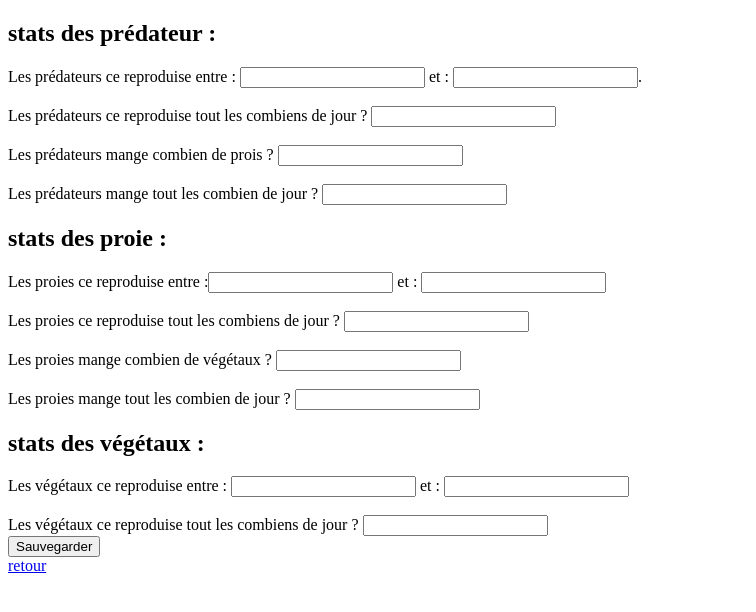
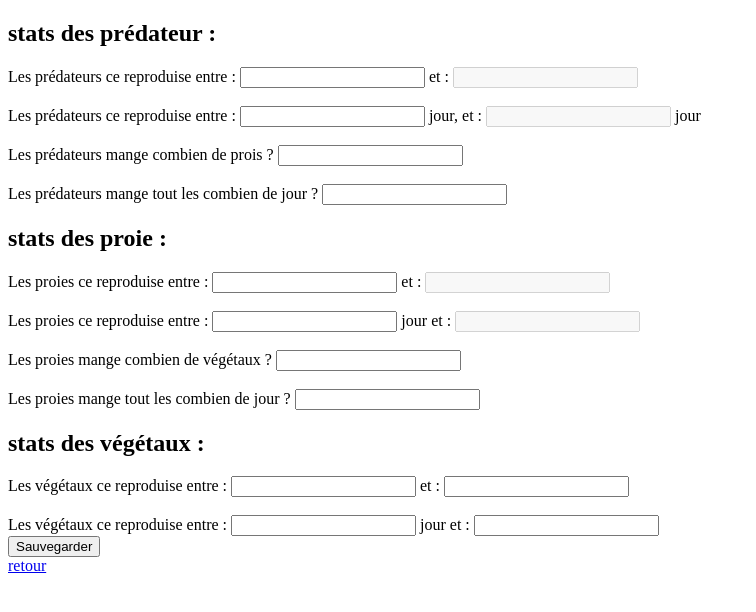
Before and after one commit to PetitJump/Naturalia, a Flask app: page /regles in a window 1280 px wide. Shown: the top 612 px of the page, without its empty margins (0-756 px from the left). Run offline with Flask 3, Linux system fonts and the light colour scheme.

Commit message:
Refactor regles.html for improved structure and clarity

```diff
--- a/templates/regles.html
+++ b/templates/regles.html
@@ -8,22 +8,98 @@
 <body>
     <form method="POST" action="/modifier">
         <label for="predateur"><h2>stats des prédateur :</h2></label>
-        <label for="predateur">Les prédateurs ce reproduise entre : <input type="number" id="nb_bebe_predateur1" name="nb_bebe_predateur1"  placeholder=" " required> et : <input type="number" id="nb_bebe_predateur2" name="nb_bebe_predateur2"  placeholder=" " required>.</label><br><br>
-        <label for="predateur">Les prédateurs ce reproduise tout les combiens de jour ? <input type="number" id="nb_bebe_tout_les_preda" name="nb_bebe_tout_les_preda"  placeholder=" " required></label><br><br>
-        <label for="predateur">Les prédateurs mange combien de prois ? <input type="number" id="nb_de_nourriture_predateur" name="nb_de_nourriture_predateur"  placeholder=" " required></label><br><br>
-        <label for="predateur">Les prédateurs mange tout les combien de jour ? <input type="number" id="nb_de_nourriture_tout_les_predateur" name="nb_de_nourriture_tout_les_predateur"  placeholder=" " required></label><br>
+        <label for="predateur">
+            Les prédateurs ce reproduise entre :
+            <input  type="number"
+                    id="nb_bebe_predateur1"
+                    name="nb_bebe_predateur1"
+                    class="min" required>
+            et :
+            <input  type="number"
+                    id="nb_bebe_predateur2"
+                    name="nb_bebe_predateur2"
+                    class="max" disabled>
+        </label><br><br>
+        <label for="predateur">
+            Les prédateurs ce reproduise entre :
+            <input  type="number"
+                    id="nb_bebe_tout_les_preda"
+                    name="nb_bebe_tout_les_preda"
+                    placeholder=" " required>
+            jour, et :
+            <input  type="number"
+                    id="nb_bebe_tout_les_preda2"
+                    name="nb_bebe_tout_les_preda2"
+                    placeholder=" "
+                    disabled>
+            jour
+        </label><br><br>
+
+
+        <label for="predateur">
+            Les prédateurs mange combien de prois ?
+            <input  type="number"
+                    id="nb_de_nourriture_predateur"
+                    name="nb_de_nourriture_predateur"
+                    placeholder=" "
+                    required>
+        </label><br><br>
+
+
+        <label for="predateur">
+            Les prédateurs mange tout les combien de jour ?
+            <input  type="number"
+                    id="nb_de_nourriture_tout_les_predateur"
+                    name="nb_de_nourriture_tout_les_predateur"
+                    placeholder=" "
+                    required>
+        </label><br>
+
+
+
         <label for="proie"><h2>stats des proie :</h2></label>
-        <label for="proie">Les proies ce reproduise entre :<input type="number" id="nb_bebe_proie1" name="nb_bebe_proie1"  placeholder=" " required> et : <input type="number" id="nb_bebe_proie2" name="nb_bebe_proie2"  placeholder=" " required></label><br><br>
-        <label for="proie">Les proies ce reproduise tout les combiens de jour ? <input type="number" id="nb_bebe_tout_les_proie" name="nb_bebe_tout_les_proie"  placeholder="" required></label><br><br>
+
+        <label for="proie">Les proies ce reproduise entre :
+            <input  type="number"
+                    id="nb_bebe_proie1"
+                    name="nb_bebe_proie1"
+                    placeholder=" "
+                    class="min"
+                    required>
+                et :
+            <input  type="number"
+                    id="nb_bebe_proie2"
+                    name="nb_bebe_proie2"
+                    placeholder=" "
+                    class="max"
+                    disabled>
+            </label><br><br>
+
+        <label for="proie">
+            Les proies ce reproduise entre :
+            <input  type="number"
+                    id="nb_bebe_tout_les_proie"
+                    name="nb_bebe_tout_les_proie"
+                    placeholder=""
+                    required>
+                jour et :
+            <input  type="number"
+                    id="nb_bebe_tout_les_proie2"
+                    name="nb_bebe_tout_les_proie2"
+                    placeholder=""
+                    disabled>
+        </label><br><br>
+
         <label for="proie">Les proies mange combien de végétaux ? <input type="number" id="nb_de_nourriture_proie" name="nb_de_nourriture_proie"  placeholder=" " required></label><br><br>
         <label for="proie">Les proies mange tout les combien de jour ? <input type="number" id="nb_de_nourriture_tout_les_proie" name="nb_de_nourriture_tout_les_proie"  placeholder=" " required></label><br>
-                <label for="proie"><h2>stats des végétaux :</h2></label>
+
+        <label for="proie"><h2>stats des végétaux :</h2></label>
         <label for="vegetal">Les végétaux ce reproduise entre : <input type="number" id="nb_bebe_vegetal1" name="nb_bebe_vegetal1"  placeholder=" " required> et : <input type="number" id="nb_bebe_vegetal2" name="nb_bebe_vegetal2"  placeholder=" " required></label><br><br>
-        <label for="vegetal">Les végétaux ce reproduise tout les combiens de jour ? <input type="number" id="nb_bebe_tout_les_vegetal" name="nb_bebe_tout_les_vegetal"  placeholder=" " required></label><br>
+        <label for="vegetal">Les végétaux ce reproduise entre : <input type="number" id="nb_bebe_tout_les_vegetal" name="nb_bebe_tout_les_vegetal"  placeholder=" " required> jour et : <input type="number" id="nb_bebe_tout_les_vegetal2" name="nb_bebe_tout_les_vegetal2"  placeholder=" " required></label><br>
 
         <button type="submit">Sauvegarder</button>
     </form>
     <a href="/">retour</a>
-
+    <script src="{{url_for('static', filename='regle.js')}}"></script>
 </body>
 </html>
```
